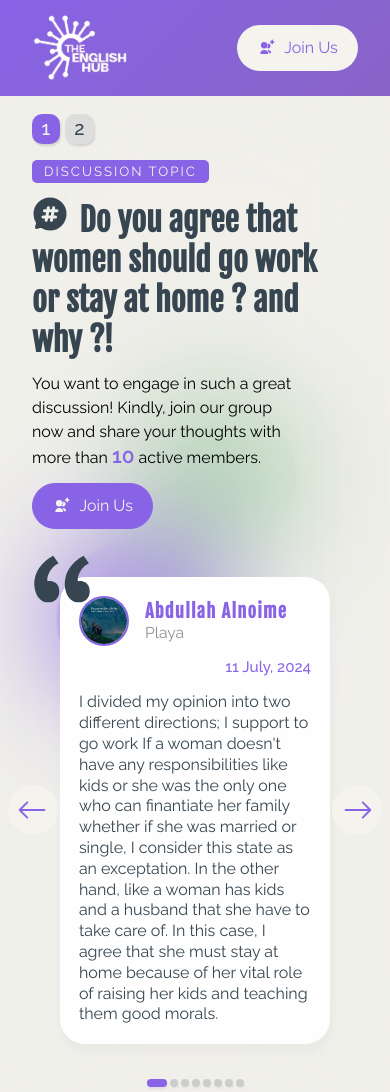
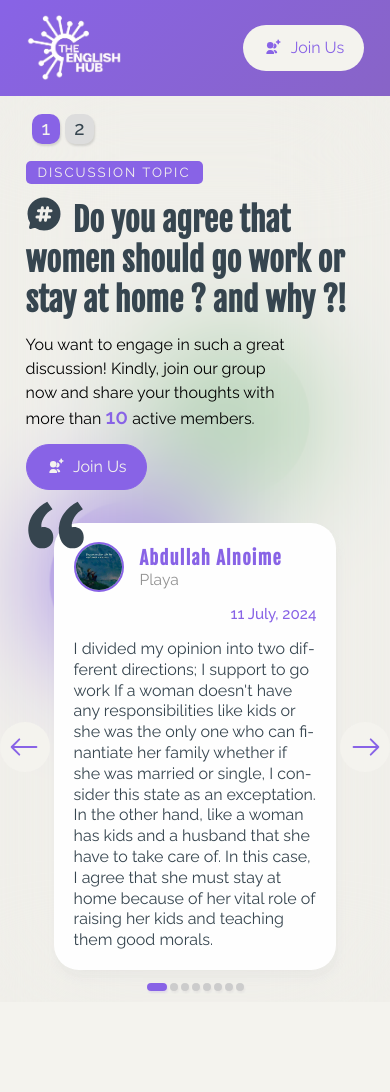
Before and after one commit to Abdullah1998a/english-hub, a React (Vite) app: page / in a window 390 px wide. After the commit the page ends 1002 px from the top, so only its background shows below. Built offline with nearby package versions, Linux system fonts and the light colour scheme.

Commit message:
update project

```diff
--- a/src/App.jsx
+++ b/src/App.jsx
@@ -1,6 +1,6 @@
-import { useState } from "react";
 import { Navbar, Topic, Pagination } from "./components";
 import { topic } from "./data/topicData";
+import { useState } from "react";
 
 export default function App() {
   const [current, setCurrent] = useState(0);
@@ -8,7 +8,7 @@ export default function App() {
     <>
       <div className="sth"></div>
       <Navbar />
-      <Topic topic={topic[current]} key={topic[current].id} />
+      <Topic topic={topic[current]} />
       <Pagination current={current} setCurrent={setCurrent} />
     </>
   );
--- a/src/components/navbar/navbar.css
+++ b/src/components/navbar/navbar.css
@@ -12,12 +12,12 @@ nav {
 }
 @media screen and (max-width: 575px) {
   nav {
-    padding-inline: 2rem;
+    padding-inline: 1.6rem;
   }
 }
 @media screen and (max-width: 375px) {
   nav {
-    padding-inline: 1.5rem;
+    padding-inline: 1.2rem;
   }
 }
 nav img {
--- a/src/components/opinion/Opinion.jsx
+++ b/src/components/opinion/Opinion.jsx
@@ -1,25 +1,39 @@
-import { AnimatePresence, motion } from "framer-motion";
+import { motion } from "framer-motion";
+import { members } from "../../data/membersData";
 import "./opinion.css";
 
+const sliderVariants = {
+  hidden: (direction) => ({
+    opacity: 0,
+    x: direction ? 100 : -100,
+  }),
+  visible: {
+    opacity: 1,
+    x: 0,
+  },
+  exit: (direction) => ({
+    opacity: 0,
+    x: direction ? 100 : -100,
+  }),
+};
 export function Opinion({ POV, date }) {
-  const { name, avatar, rank, opinion } = POV;
+  const { memberID, opinion } = POV;
+  const { name, rank, avatar } = members.find(
+    (member) => member.id == memberID
+  );
+  console.log();
   return (
-    <AnimatePresence>
     <motion.div
-        initial={{ opacity: 0, scale: 0.9 }}
-        animate={{ opacity: 1, scale: 1 }}
-        transition={{ type: "tween", ease: "linear", duration: .25 }}
-        exit={{ opacity: 0, scale: 0.9 }}
+      variants={sliderVariants}
+      initial="hidden"
+      animate="visible"
+      exit="exit"
+      transition={{ type: "tween", duration: 0.25 }}
       className="opinion"
     >
       <div className="member">
         <div className="avatar">
-            <img
-              src={avatar}
-              alt={`avatar of ${name}`}
-              width={50}
-              height={50}
-            />
+          <img src={avatar} alt={`avatar of ${name}`} width={50} height={50} />
           <div>
             <h3>{name}</h3>
             <p>{rank}</p>
@@ -29,6 +43,5 @@ export function Opinion({ POV, date }) {
       </div>
       <p>{opinion}</p>
     </motion.div>
-    </AnimatePresence>
   );
 }
--- a/src/components/opinion/opinion.css
+++ b/src/components/opinion/opinion.css
@@ -4,7 +4,6 @@
   border-radius: 25px;
   background-color: #fefefe;
   box-shadow: 2px 8px 8px rgba(179, 176, 176, 0.1);
-  transition: 0.25s ease-in-out;
   position: relative;
 }
 @media screen and (max-width: 1024px) {
--- a/src/components/slider/Slider.jsx
+++ b/src/components/slider/Slider.jsx
@@ -1,26 +1,31 @@
-import { motion } from "framer-motion"
+import { AnimatePresence } from "framer-motion";
 import { Opinion } from "../opinion";
 import { useState } from "react";
 import "./slider.css";
 
 export function Slider({ opinions, date }) {
   const [current, setCurrent] = useState(0);
+  const [direction, setDirection] = useState(false);
   const handleController = (state = "") => {
     if (state == "increase") {
       setCurrent((prev) => prev + 1);
       if (current >= opinions.length - 1) {
         setCurrent(0);
       }
+      setDirection(true);
     } else {
       setCurrent((prev) => prev - 1);
       if (current < 1) {
         setCurrent(opinions.length - 1);
       }
+      setDirection(false);
     }
   };
   return (
     <section className="slider">
-      <Opinion key={opinions[current].id} POV={opinions[current]} date={date} />
+      <AnimatePresence mode="wait" onExitComplete={true} custom={direction}>
+        <Opinion POV={opinions[current]} key={opinions[current].id} date={date} />
+      </AnimatePresence>
       <div className="controllers">
         <button onClick={() => handleController()}>
           <svg
--- a/src/components/slider/slider.css
+++ b/src/components/slider/slider.css
@@ -53,17 +53,12 @@
 .slider .indicators {
   width: fit-content;
   position: absolute;
-  bottom: -1.7rem;
+  bottom: -1.3rem;
   flex-wrap: wrap;
   display: flex;
   justify-content: center;
   align-items: center;
   gap: 3px;
-}
-@media screen and (max-width: 768px) {
-  .slider .indicators {
-    bottom: -1.7rem;
-  }
 }
 .slider .indicators li {
   width: 8px;
--- a/src/components/topic/Topic.jsx
+++ b/src/components/topic/Topic.jsx
@@ -1,17 +1,10 @@
-import { AnimatePresence, motion } from "framer-motion";
 import { Slider } from "../slider";
 import "./topic.css";
 
 export function Topic({ topic }) {
-  const { id, title, date, opinions } = topic;
+  const { title, date, opinions } = topic;
   return (
-    <AnimatePresence>
-      <motion.section
-        key={id}
-        initial={{ x: "-25vw" }}
-        animate={{ x: 0 }}
-        exit={{ x: "-25vw" }}
-      >
+    <section>
       <div className="topic">
         <div className="tag">Discussion topic</div>
         <h1 className="title">
@@ -90,7 +83,6 @@ export function Topic({ topic }) {
         </div>
       </div>
       <Slider opinions={opinions} date={date} />
-      </motion.section>
-    </AnimatePresence>
+    </section>
   );
 }
--- a/src/components/topic/topic.css
+++ b/src/components/topic/topic.css
@@ -18,12 +18,12 @@
 }
 @media screen and (max-width: 575px) {
   #root > section {
-    padding-inline: 2rem;
+    padding-inline: 1.6rem;
   }
 }
 @media screen and (max-width: 375px) {
   #root > section {
-    padding-inline: 1.5rem;
+    padding-inline: 1.2rem;
   }
 }
 .topic .tag {
--- /dev/null
+++ b/src/data/membersData.js
@@ -0,0 +1,53 @@
+import myAvatar from "../assets/avatar.jpg";
+import defaultAvatar from "../assets/user-icon.svg";
+
+export const members = [
+  {
+    id: 1,
+    name: "Abdullah Alnoime",
+    avatar: myAvatar,
+    rank: "Playa",
+  },
+  {
+    id: 2,
+    name: "Hanadi Abdallah",
+    avatar: defaultAvatar,
+    rank: "Playa",
+  },
+  {
+    id: 3,
+    name: "Asmaa Mohamed",
+    avatar: defaultAvatar,
+    rank: "Playa",
+  },
+  {
+    id: 4,
+    name: "Aisha Jamal",
+    avatar: defaultAvatar,
+    rank: "Playa",
+  },
+  {
+    id: 5,
+    name: "Mohamed Abdelhamed",
+    avatar: defaultAvatar,
+    rank: "Playa",
+  },
+  {
+    id: 6,
+    name: "Yara Ayalslman",
+    avatar: defaultAvatar,
+    rank: "Playa",
+  },
+  {
+    id: 7,
+    name: "Abdallah bahey",
+    avatar: defaultAvatar,
+    rank: "Playa",
+  },
+  {
+    id: 8,
+    name: "Muath Hasan",
+    avatar: defaultAvatar,
+    rank: "Playa",
+  },
+];
--- a/src/data/topicData.js
+++ b/src/data/topicData.js
@@ -1,6 +1,3 @@
-import myAvatar from "../assets/avatar.jpg";
-import defaultAvatar from "../assets/user-icon.svg";
-
 export const topic = [
   {
     id: 1,
@@ -10,65 +7,49 @@ export const topic = [
     opinions: [
       {
         id: 1,
-        name: "Abdullah Alnoime",
-        avatar: myAvatar,
-        rank: "Playa",
+        memberID: 1,
         opinion:
           "I divided my opinion into two different directions; I support to go work If a woman doesn't have any responsibilities like kids or she was the only one who can finantiate her family whether if she was married or single, I consider this state as an exceptation. In the other hand, like a woman has kids and a husband that she have to take care of. In this case, I agree that she must stay at home because of her vital role of raising her kids and teaching them good morals.",
       },
       {
         id: 2,
-        name: "Hanadi Abdallah",
-        avatar: defaultAvatar,
-        rank: "Playa",
+        memberID: 2,
         opinion:
           "I think it's deeply personal decision and it depends on a variety of factors such as individual preferences, family needs economic circumstances and cultural expectations for me as a worker woman. I absolutely agree with going work, especially that we are in Jordan facing difficult economic circumstances. So incomes are necessary to maintain a desired standard of living or even to cover essential expenses.",
       },
       {
         id: 3,
-        name: "Asmaa Mohamed",
-        avatar: defaultAvatar,
-        rank: "Playa",
+        memberID: 3,
         opinion:
           "I think that this matter depends on the woman herself, whether she is able to do such a thing with each other or not. In my opinion, I am not against a woman working, but on the condition that she must know that she has chosen a path that is not easy and that she must put her priority first and foremost. This is more important than the home, because God naturally created for women that one of her basic tasks is to work the house and take care of her children, and by the way, this is a very great thing, but because of some toxic ideas that came to us from Western society, the girl began to feel that her freedom would be restricted, and so, but this is definitely not true. I also feel that Some men look at the woman as a only housewife, and by spending money on her as if he is giving her a compassion, it is also one of the most important reasons makes the women think to become with independent income.",
       },
       {
         id: 4,
-        name: "Aisha Jamal",
-        avatar: defaultAvatar,
-        rank: "Playa",
+        memberID: 4,
         opinion:
           "In my opinion, a woman whether she is married with children or not, is entitled to work because she, like the man, has studied and worked hard. Therefore, she should not sacrifice staying at home to raise children or work at home, Knowing that a worker woman may have a negative effect on children, but she is not forced, especially at the present time, everything has changed, and it is better for the woman to be independent. Work is very important for women, morally and not just financially more important than this is the husband’s support for her, as the basis of the marital relationship is participation in everything, including raising children, for example.",
       },
       {
         id: 5,
-        name: "Mohamed Abdelhamed",
-        avatar: defaultAvatar,
-        rank: "Playa",
+        memberID: 5,
         opinion:
           "I think all women have to work rather than she is free or having a kids because I see now lots of women are thinking is the work is easy and men are lying about work is hard.",
       },
       {
         id: 6,
-        name: "Yara Ayalslman",
-        avatar: defaultAvatar,
-        rank: "Playa",
+        memberID: 6,
         opinion:
           "my opinion about discussion that women must work whether she is married or not because I feel that makes her stronger and that develops her self-confidence wherever she is.",
       },
       {
         id: 7,
-        name: "Abdallah bahey",
-        avatar: defaultAvatar,
-        rank: "Playa",
+        memberID: 7,
         opinion:
           "I believe this matter is that’s of mutual agreement, so no one has the right to have a unilateral opinion. The couple can handle it together, and the daughter can handle it with her father I mentioned the father because, most of the time, it’s the father who opposes, not the mother. This mainly happens in our Arab countries due to our customs and traditions, so it requires mutual agreement. If I’m going to discuss this matter with my future wife, I’ll tell her that I don’t mind if she wants to work, but with conditions. She must be able to manage the home, meaning one shouldn’t overwhelm the other. The house should not affect her work, and her work should not affect the house. However, I acknowledge that things might be different if we have children in the future.",
       },
       {
         id: 8,
-        name: "Muath Hasan",
-        avatar: defaultAvatar,
-        rank: "Playa",
+        memberID: 8,
         opinion:
           "In my opinion, women are like men concerning responsibility, All of us must work hard in order to offer a good way of life for our families, These days, one job is barely enough for us to afford a good way of life.",
       },
@@ -82,41 +63,31 @@ export const topic = [
     opinions: [
       {
         id: 1,
-        name: "Abdullah Alnoime",
-        avatar: myAvatar,
-        rank: "Playa",
+        memberID: 1,
         opinion:
           "I think that modern education methods have proven their efficiency and many advantages have been noted, such as: They make the student more creative, because it enhances hisher abilities and skills of thinking, observation, and inference. They enable the student to know the problem and find a solution to it and It makes explain ideas easier than the traditional methods.",
       },
       {
         id: 2,
-        name: "Hanadi Abdallah",
-        avatar: defaultAvatar,
-        rank: "Playa",
+        memberID: 2,
         opinion:
           "Since I studied in both periods or in both ways, I suffered a lot during school days, there was no Internet available for learning. Going to get, for example, a broader explanation of the subject from a center was expensive and exhausting. The greatest reliance was on the teachers, and here is the problem because if there is a student, for example, who did not understand the teacher’s explanation, he fails in the subject simply because any other source was almost impossible, while these days and currently as a student and as a teacher, I am strongly in favor of modern methods of education because they are diverse and suit different levels of students from the weak academically to the distinguished one.",
       },
       {
         id: 3,
-        name: "Asmaa Mohamed",
-        avatar: defaultAvatar,
-        rank: "Playa",
+        memberID: 3,
         opinion:
           "I think that this is a really controversial topic. For me, I see that traditional or modern methods both have advantages that are indispensable at the present time, and they also both have some harmful disadvantages. I see that one of the most important advantages of traditional methods is that they make you interact with your teacher or lecturer in an effective manner and make you highly committed. With what you do, modern means provide you with many sources that strengthen your information in your field. But I see a serious flaw in modern means, which is that while you are studying on the phone, it increases the ways of distraction for you through social media and so on. Finally, I see that traditional methods are better for me.",
       },
       {
         id: 4,
-        name: "Yara Ayalslman",
-        avatar: defaultAvatar,
-        rank: "Playa",
+        memberID: 6,
         opinion:
           "In my opinion as a student the new methods in learning are better because i see that make the student more creative and comfortable, there is no stress on him to memorize, and he has no chance of forgetting and there are certainly benefits to traditional learning, but modern methods are much better.",
       },
       {
         id: 5,
-        name: "Muath Hasan",
-        avatar: defaultAvatar,
-        rank: "Playa",
+        memberID: 8,
         opinion:
           "I think that the traditional methods in learning are better than the new ones. The new methods make the students lazy. Also, most of students do not try to search for the information. They want the information prepared without spending any effort.",
       },
```
Lines whose indentation alone changed are shown as unchanged.
